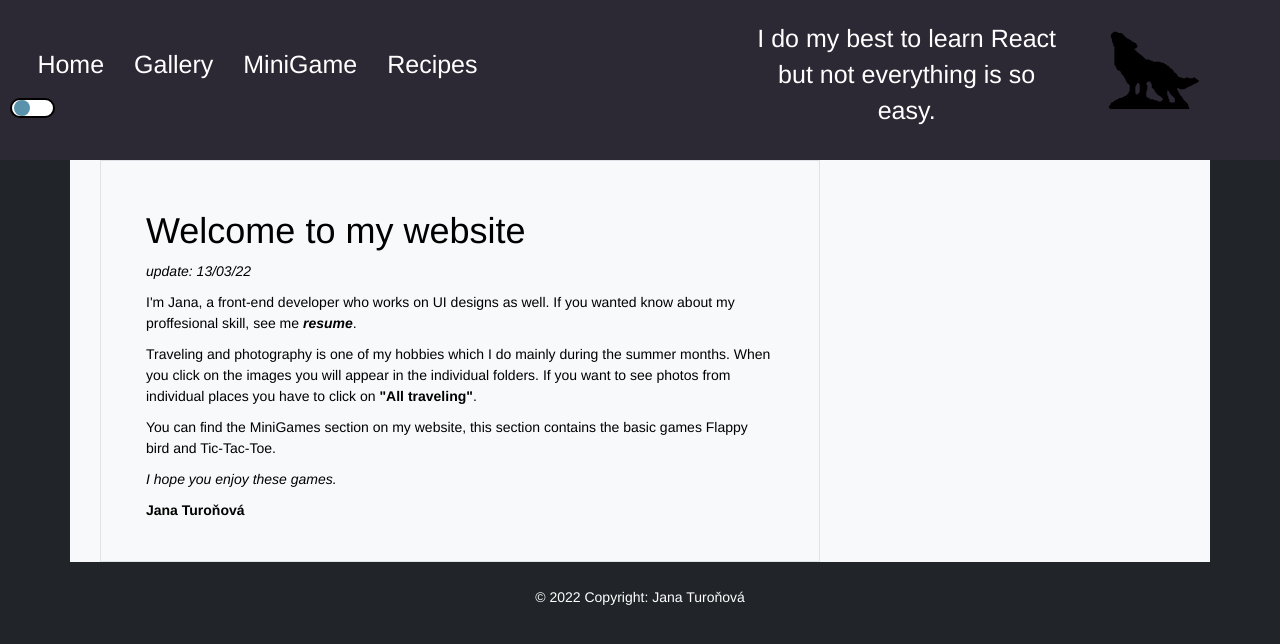
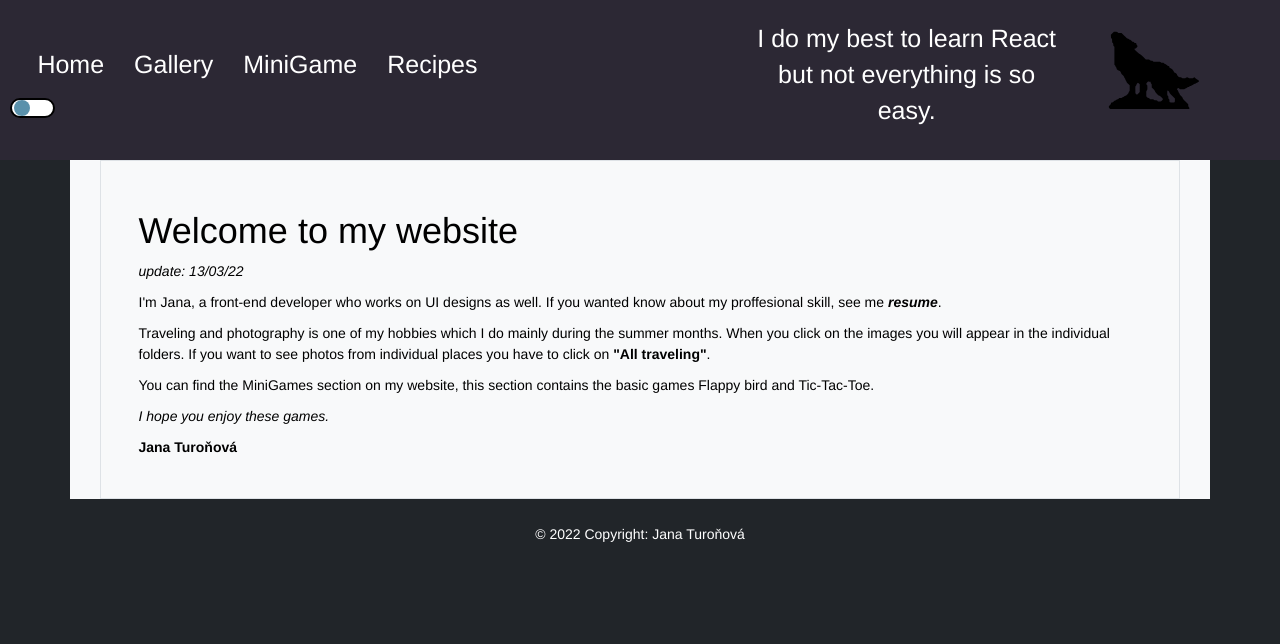
Before and after one commit to Amadikasun/react-diplomka, a React (Create React App) app: page /Gallery in a window 1280 px wide. Shown: the top 644 px of the page. Built offline with nearby package versions, Linux system fonts and the light colour scheme.

Commit message:
Update Gallery.tsx

```diff
--- a/src/pages/Gallery.tsx
+++ b/src/pages/Gallery.tsx
@@ -23,7 +23,7 @@ return (
 <Layout>
       <div className='container  w-100 bg-light'>
         <div className='col row  ps-5  bg-light  ' id='center-frame'>
-        <div className='col-lg-8 border '>
+        <div className='col border '>
                     <div className='justify-content-center  p-5 lh-base'>
                     <Markdown>
                         {post}
```
